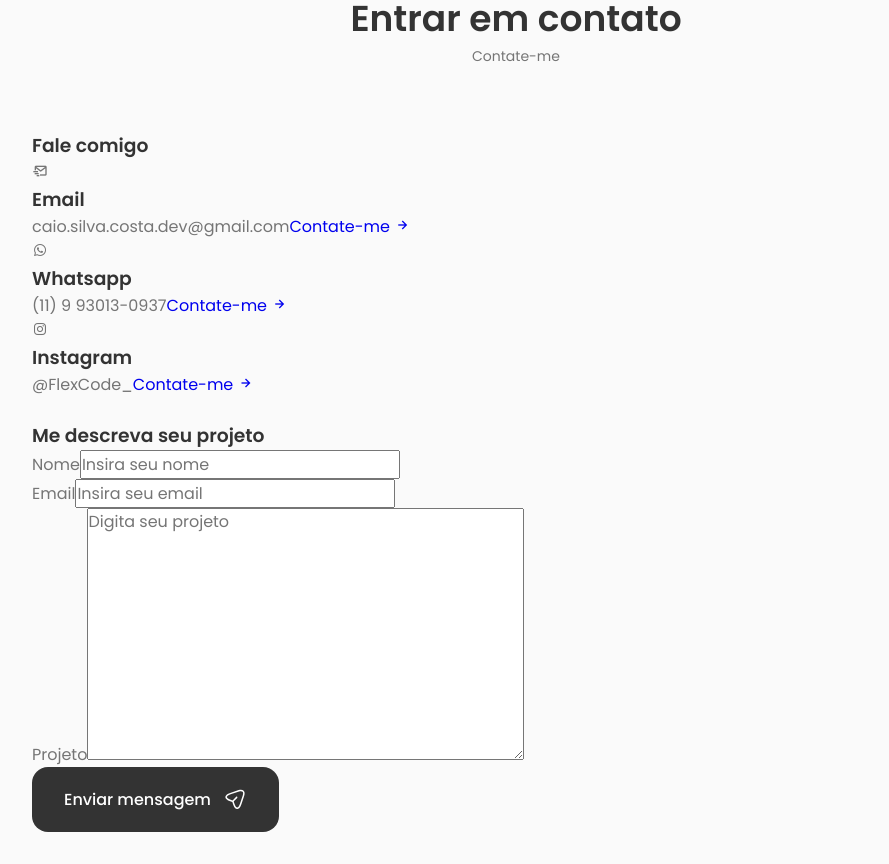
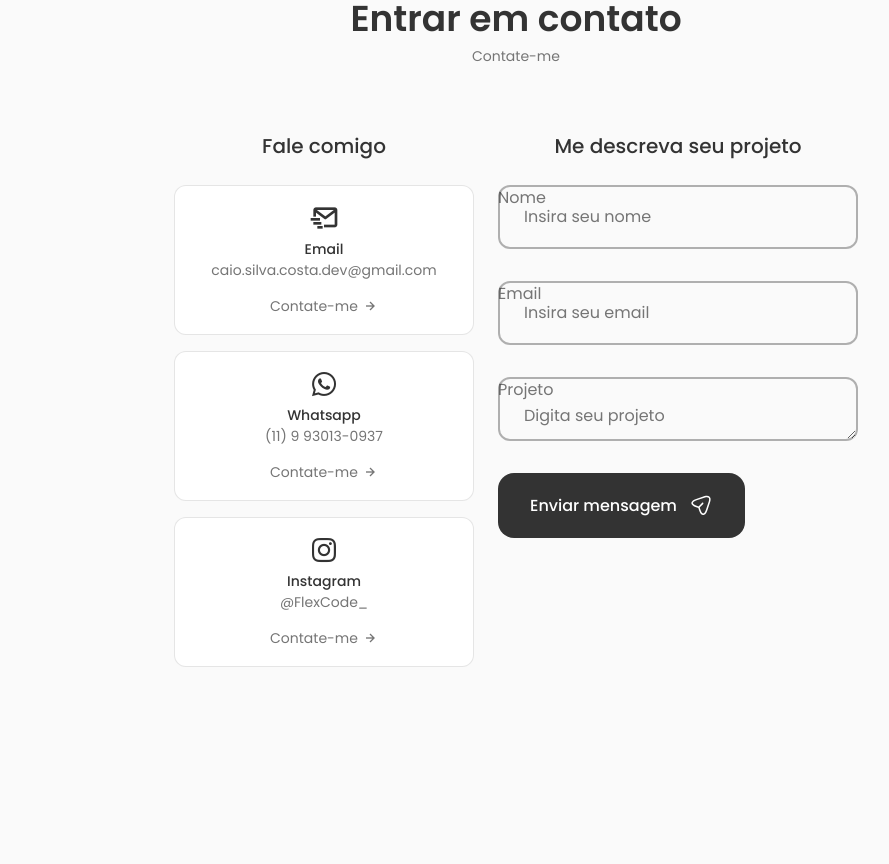
Before and after one commit to CaioSC01/Meu__Portifolio, a React (Create React App) app: page / in a window 1280 px wide. Shown: the part 2660-3524 px from the top of the page, without its empty margins (124-1013 px from the left). After the commit the page ends 3455 px from the top, so only its background shows below. Built offline with nearby package versions, Linux system fonts and the light colour scheme.

Commit message:
Estruturando e estilizando contatos

```diff
--- a/src/components/Contacts/contacts.css
+++ b/src/components/Contacts/contacts.css
@@ -0,0 +1,107 @@
+.contact__container {
+	grid-template-columns: repeat(2, max-content);
+	justify-content: center;
+	padding-bottom: 6rem;
+}
+
+.contact__title {
+	text-align: center;
+	font-size: var(--font-size-h3);
+	font-weight: var(--font-medium);
+	margin-bottom: var(--mb-1-5);
+}
+
+.contact__info {
+	display: grid;
+	row-gap: 1rem;
+	grid-template-columns: 300px;
+}
+
+.contact__card {
+	background-color: var(--container);
+	border: 1px solid rgba(0, 0, 0, 0.1);
+	padding: 1rem;
+	border-radius: 0.75rem;
+	text-align: center;
+}
+
+.contact__card-icon {
+	font-size: 2rem;
+	color: var(--cor-titulo);
+	margin-bottom: var(--mb-0-25);
+}
+
+.contact__card-title,
+.contact__card-data {
+	font-size: var(--font-size-pequena);
+}
+
+.contact__card-title {
+	font-weight: var(--font-medium);
+}
+
+.contact__card-data {
+	display: block;
+	margin-bottom: var(--mb-0-75);
+}
+
+.contact__button {
+	color: var(--cor-text);
+	font-size: var(--font-size-pequena);
+	display: inline-flex;
+	align-items: center;
+	justify-content: center;
+	column-gap: 0.25rem;
+}
+
+.contact__button-icon {
+	font-size: 1rem;
+	transition: 0.3s;
+}
+
+.contact__button:hover .contact__button-icon {
+	transform: translate(0.25rem);
+}
+
+.contact__form {
+	width: 360px;
+}
+
+.contact__form-div {
+	position: relative;
+	margin-bottom: var(--mb-2);
+	height: 4rem;
+}
+
+.contact__form-input {
+	position: absolute;
+	top: 0;
+	left: 0;
+	width: 100%;
+	height: 100%;
+	border: 2px solid rgba(0, 0, 0, 0.3);
+	background: none;
+	color: var(--cor-text);
+	outline: none;
+	border-radius: 0.75rem;
+	padding: 1.5rem;
+	z-index: 1;
+}
+
+.contact__form-tag {
+	position: absolute;
+	top: -0.75rem;
+	left: 1.25rem;
+	font-size: var(--font-size-menor);
+	padding: 0.25rem;
+	background-color: var(--body);
+	z-index: 10;
+}
+
+.contact__form-area {
+	height: 11rem;
+}
+
+.contact__form-area textarea {
+	resize: none;
+}
```
